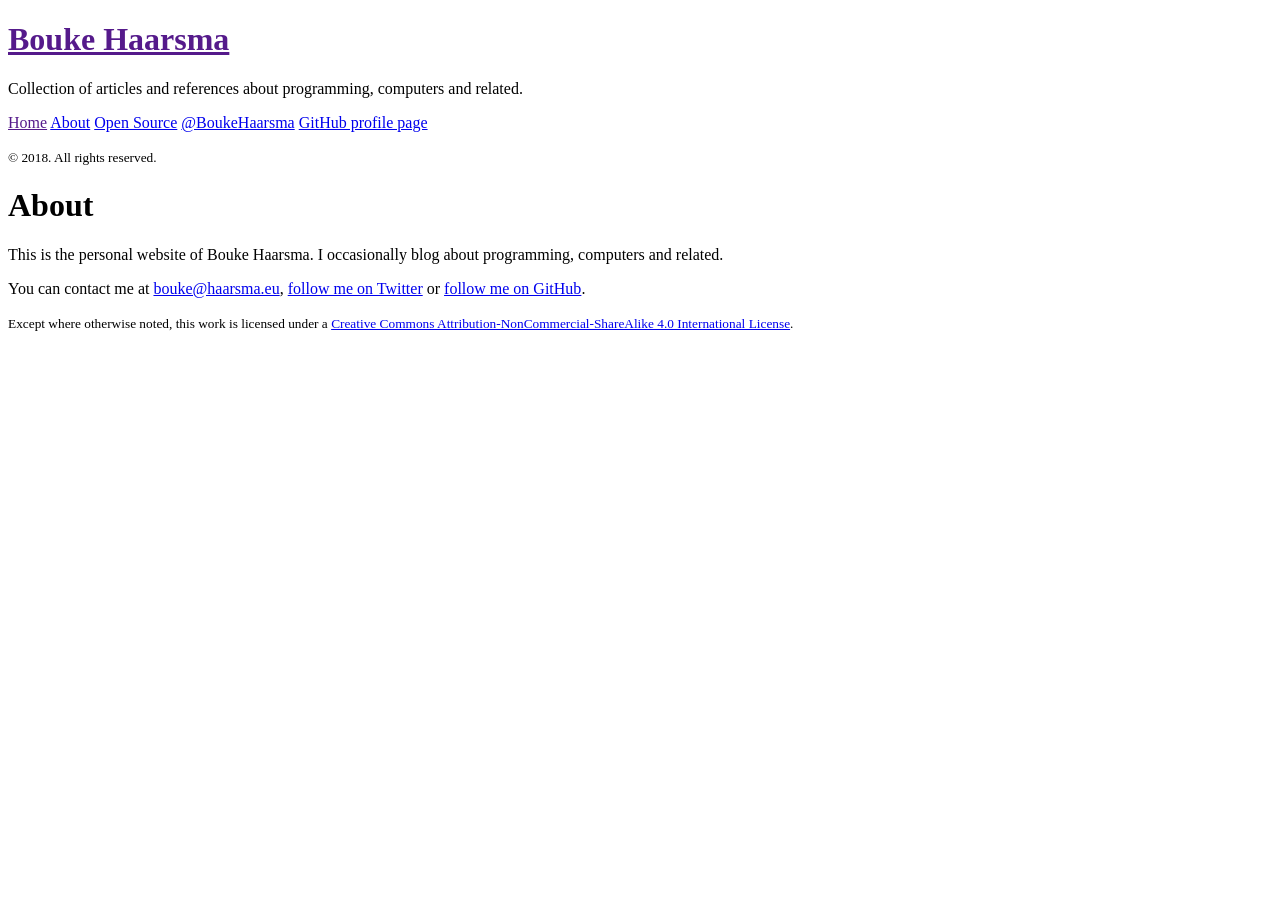
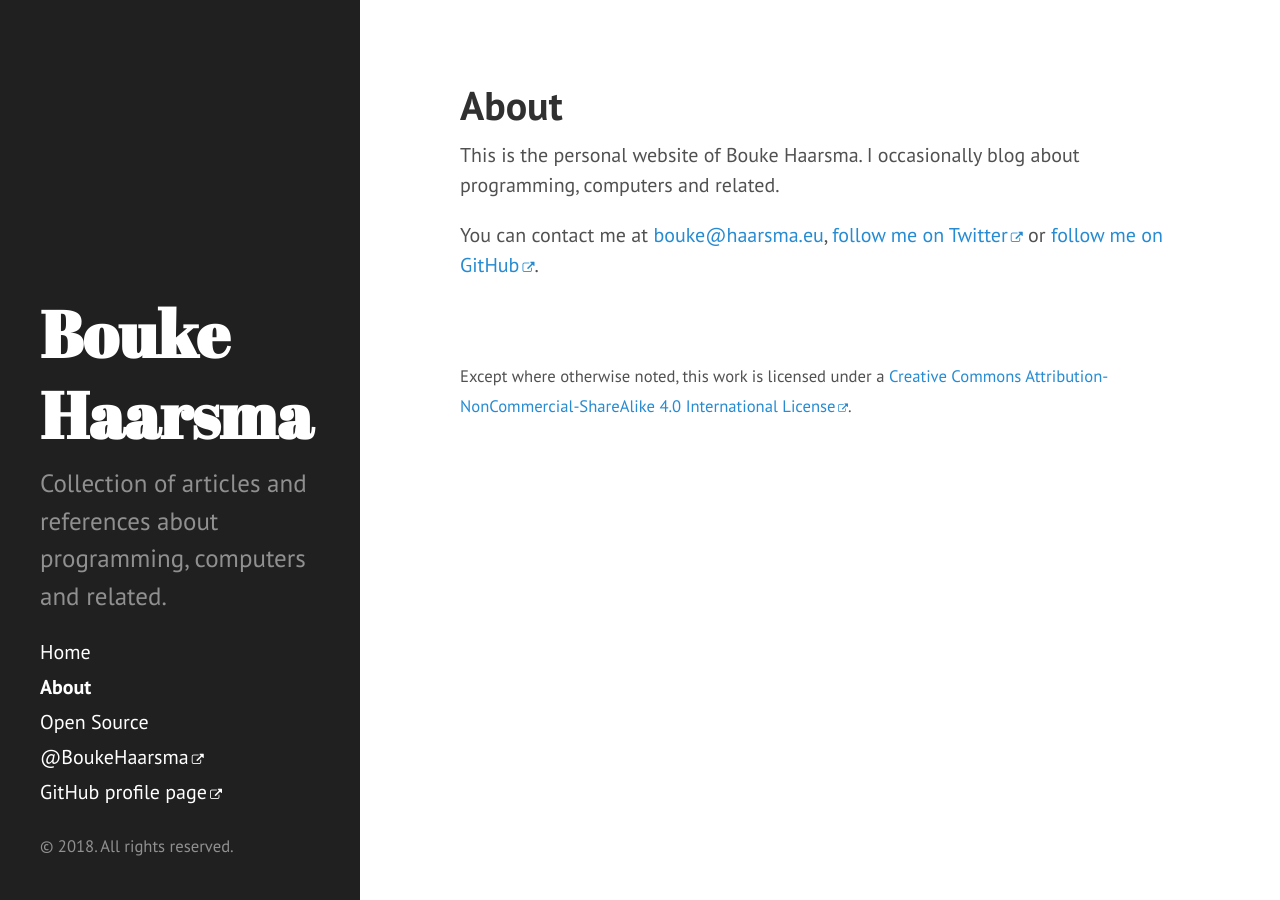
Before and after one commit to Bouke/Bouke.github.io, a Jekyll site: the page built from about.md, in a window 1280 px wide. Built offline with Jekyll 4.4.1, drawn with Linux system fonts in a browser that asks for light colours; nearby versions of some CDN libraries.

Commit message:
Somehow site.base_url just stopped working -- workaround

```diff
--- a/404.html
+++ b/404.html
@@ -6,5 +6,5 @@
 
 <div class="page">
   <h1 class="page-title">404: Page not found</h1>
-  <p class="lead">Sorry, we've misplaced that URL or it's pointing to something that doesn't exist. <a href="{{ site.baseurl }}">Head back home</a> to try finding it again.</p>
+  <p class="lead">Sorry, we've misplaced that URL or it's pointing to something that doesn't exist. <a href="/">Head back home</a> to try finding it again.</p>
 </div>
--- a/_includes/head.html
+++ b/_includes/head.html
@@ -15,16 +15,16 @@
     </title>
 
     <!-- CSS -->
-    <link rel="stylesheet" href="{{ site.baseurl }}public/css/poole.css">
-    <link rel="stylesheet" href="{{ site.baseurl }}public/css/syntax.css">
-    <link rel="stylesheet" href="{{ site.baseurl }}public/css/hyde.css">
-    <link rel="stylesheet" href="{{ site.baseurl }}public/css/custom.css">
-    <link rel="stylesheet" href="http://fonts.googleapis.com/css?family=PT+Sans:400,400italic,700|Abril+Fatface">
+    <link rel="stylesheet" href="/public/css/poole.css">
+    <link rel="stylesheet" href="/public/css/syntax.css">
+    <link rel="stylesheet" href="/public/css/hyde.css">
+    <link rel="stylesheet" href="/public/css/custom.css">
+    <link rel="stylesheet" href="//fonts.googleapis.com/css?family=PT+Sans:400,400italic,700|Abril+Fatface">
     <link rel="stylesheet" href="https://cdnjs.cloudflare.com/ajax/libs/font-awesome/4.6.3/css/font-awesome.min.css">
 
     <!-- Icons -->
-    <link rel="apple-touch-icon-precomposed" sizes="144x144" href="{{ site.baseurl }}public/apple-touch-icon-144-precomposed.png">
-    <link rel="shortcut icon" href="{{ site.baseurl }}public/favicon.ico">
+    <link rel="apple-touch-icon-precomposed" sizes="144x144" href="/public/apple-touch-icon-144-precomposed.png">
+    <link rel="shortcut icon" href="/public/favicon.ico">
 
     <!-- RSS -->
     <link rel="alternate" type="application/rss+xml" title="RSS" href="/atom.xml">
--- a/_includes/sidebar.html
+++ b/_includes/sidebar.html
@@ -2,7 +2,7 @@
   <div class="container sidebar-sticky">
     <div class="sidebar-about">
       <h1>
-        <a href="{{ site.baseurl }}">
+        <a href="/">
           {{ site.title }}
         </a>
       </h1>
@@ -10,7 +10,7 @@
     </div>
 
     <nav class="sidebar-nav">
-      <a class="sidebar-nav-item{% if page.url == site.baseurl %} active{% endif %}" href="{{ site.baseurl }}">Home</a>
+      <a class="sidebar-nav-item{% if page.url == site.baseurl %} active{% endif %}" href="/">Home</a>
 
       {% comment %}
         The code below dynamically generates a sidebar nav of pages with
--- a/index.html
+++ b/index.html
@@ -23,15 +23,15 @@
 
 <div class="pagination">
   {% if paginator.next_page %}
-    <a class="pagination-item older" href="{{ site.baseurl }}page{{paginator.next_page}}">Older</a>
+    <a class="pagination-item older" href="/page{{paginator.next_page}}">Older</a>
   {% else %}
     <span class="pagination-item older">Older</span>
   {% endif %}
   {% if paginator.previous_page %}
     {% if paginator.page == 2 %}
-      <a class="pagination-item newer" href="{{ site.baseurl }}">Newer</a>
+      <a class="pagination-item newer" href="/">Newer</a>
     {% else %}
-      <a class="pagination-item newer" href="{{ site.baseurl }}page{{paginator.previous_page}}">Newer</a>
+      <a class="pagination-item newer" href="/page{{paginator.previous_page}}">Newer</a>
     {% endif %}
   {% else %}
     <span class="pagination-item newer">Newer</span>
```
